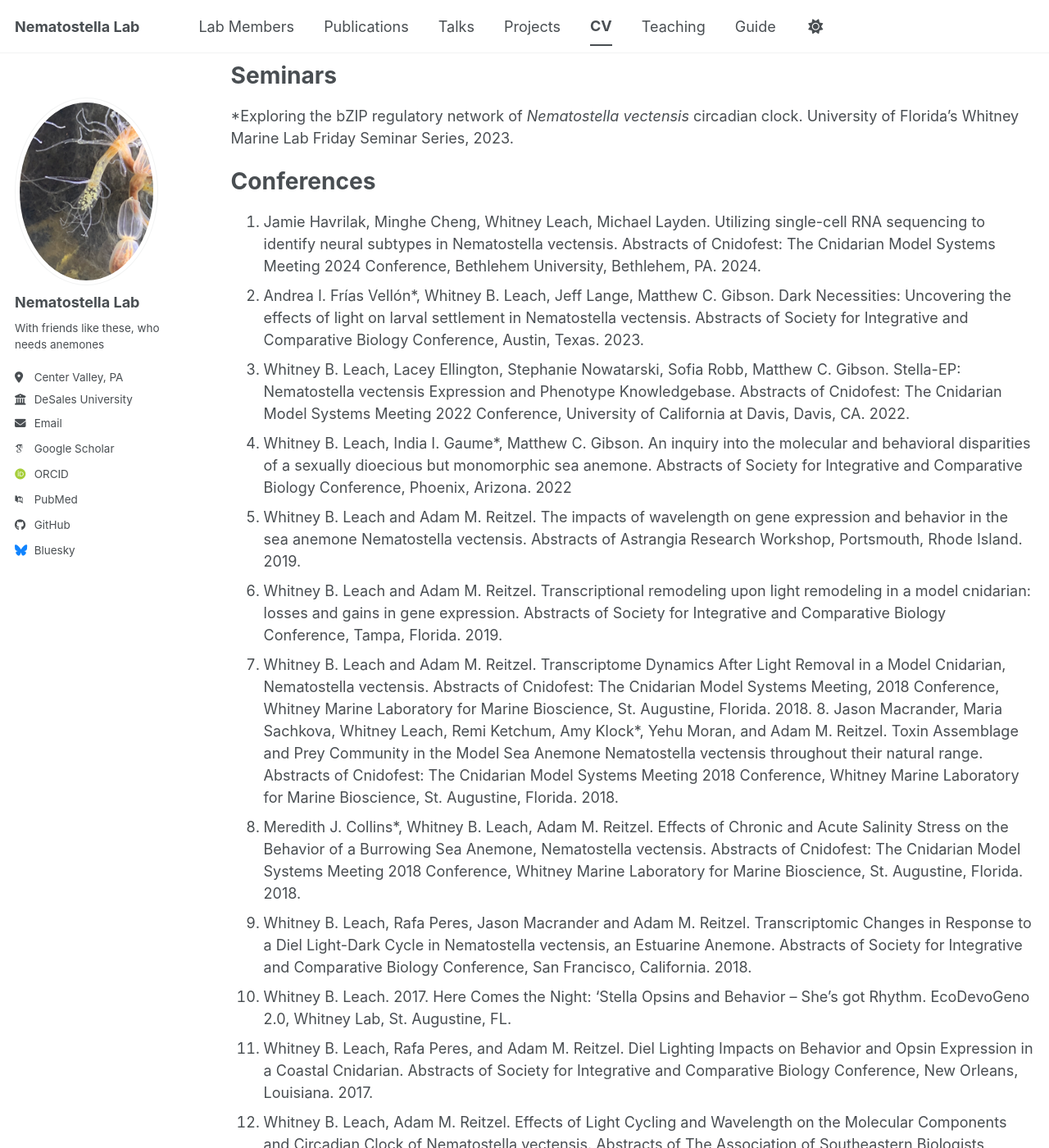
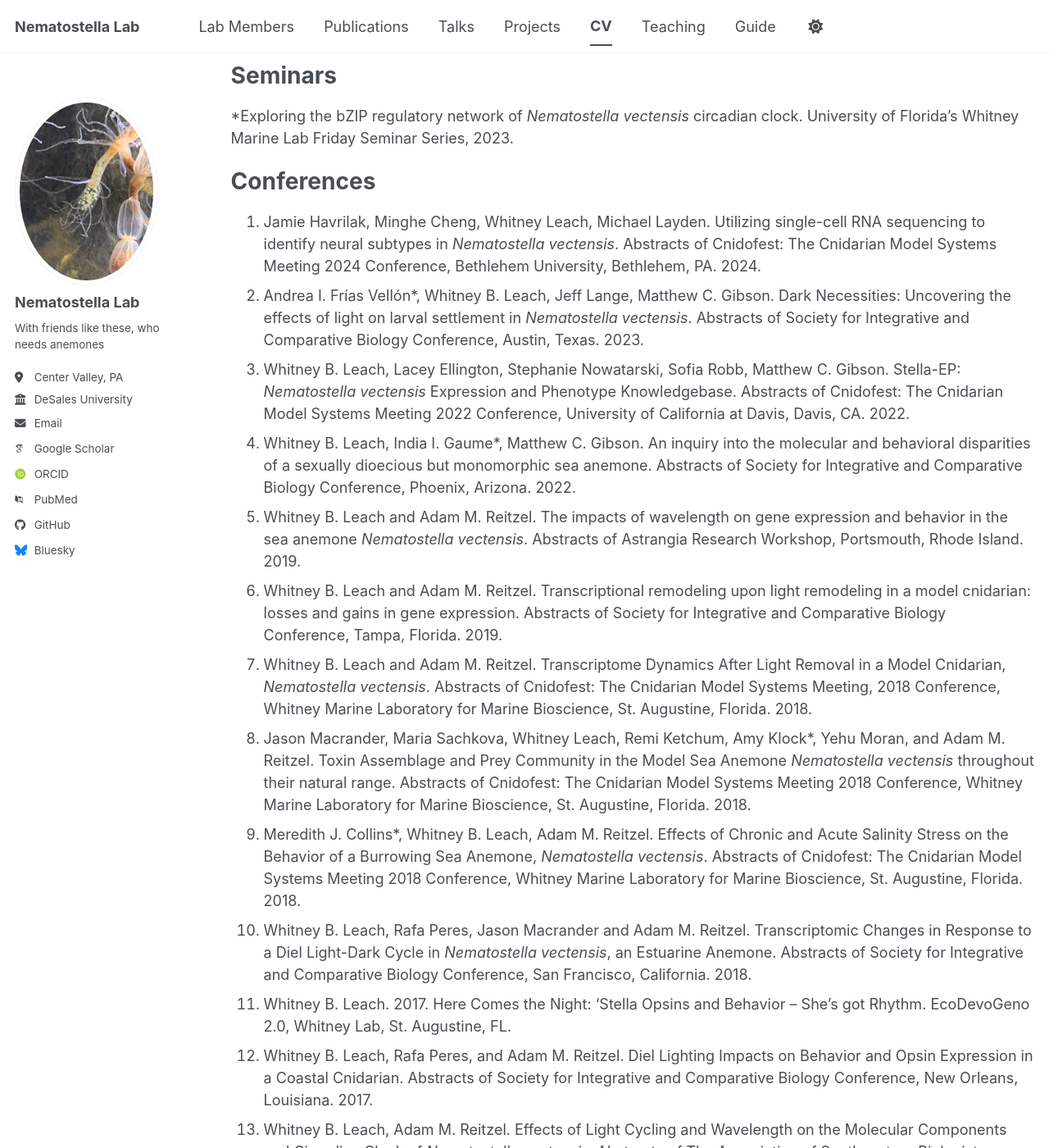
Before and after one commit to nematostellalab/nematostellalab.github.io, a Jekyll site: the page built from _pages/cv.md, in a window 1280 px wide and 1400 px high, scrolled down 1813 px. Shown: the whole window at 82% size. Built offline with Jekyll 4.4.1, drawn with Linux system fonts in a browser that asks for light colours; some web fonts are replaced; a script bundle is joined from its source files by our own code; library files that are not in the unit come from our copies; some of the changed text lies outside the part shown.

Commit message:
Update cv.md

```diff
--- a/_pages/cv.md
+++ b/_pages/cv.md
@@ -34,7 +34,7 @@ Skills
 
 Publications
 ======
-  1.	Havrilak J.A., Cheng, M.H., Al-Shaer, L., Leach, W.B., Yagodich, M., Faltine-Gonzalez, D., Layden, M.J. NvashA function reveals temporal differences in neural subtype generation in cnidarians. bioRxiv 2025.05.12.653478: doi: https://doi.org/10.1101/2025.05.12.653478
+1.	Havrilak J.A., Cheng, M.H., Al-Shaer, L., Leach, W.B., Yagodich, M., Faltine-Gonzalez, D., Layden, M.J. NvashA function reveals temporal differences in neural subtype generation in cnidarians. bioRxiv 2025.05.12.653478: doi: https://doi.org/10.1101/2025.05.12.653478
 2.	Leach, W.B., Babonis, L., Juliano, C.E., Nakanishi N., Schnitzler, C.E., Steinmetz, P.R., Layden, M.L. Discoveries and innovations in cnidarian biology at Cnidofest 2024. EvoDevo. 2025 Jun 16; 16(1). DOI: 10.1186/s13227-025-00247-5 https://doi.org/10.1186/s13227-025-00247-5
 3.	Ketchum, R.N., Smith, E.G., Toledo, L.M., Leach, W.B., Padillo-Anthemides, N., Baxevanis, A.D., Reitzel, A.M., Ryan, J.F. Divergence in the Pelagic Zone: Genomic Signatures of Speciation and Adaptation in the Ctenophore Mnemiopsis. bioRxiv 2024.10.10.617593; doi: https://doi.org/10.1101/2024.10.10.617593
 4.	Al-Shaer, L., Leach, W.B., Baban, N., Yagodich*, M., Gibson, M.C., Layden, M.J. 2023. Environmental and molecular regulation of asexual reproduction in the sea anemone Nematostella vectensis. R. Soc. Open Sci.10230152. https://doi.org/10.1098/rsos.230152
@@ -53,18 +53,19 @@ Seminars
 
 Conferences
 ======
-1.	Jamie Havrilak, Minghe Cheng, Whitney Leach, Michael Layden. Utilizing single-cell RNA sequencing to identify neural subtypes in Nematostella vectensis.  Abstracts of Cnidofest: The Cnidarian Model Systems Meeting 2024 Conference, Bethlehem University, Bethlehem, PA. 2024.
-2.	Andrea I. Frías Vellón*, Whitney B. Leach, Jeff Lange, Matthew C. Gibson. Dark Necessities: Uncovering the effects of light on larval settlement in Nematostella vectensis. Abstracts of Society for Integrative and Comparative Biology Conference, Austin, Texas. 2023.
-3.	Whitney B. Leach, Lacey Ellington, Stephanie Nowatarski, Sofia Robb, Matthew C. Gibson. Stella-EP: Nematostella vectensis Expression and Phenotype Knowledgebase. Abstracts of Cnidofest: The Cnidarian Model Systems Meeting 2022 Conference, University of California at Davis, Davis, CA. 2022.
-4.	Whitney B. Leach, India I. Gaume*, Matthew C. Gibson. An inquiry into the molecular and behavioral disparities of a sexually dioecious but monomorphic sea anemone. Abstracts of Society for Integrative and Comparative Biology Conference, Phoenix, Arizona. 2022
-5.	Whitney B. Leach and Adam M. Reitzel. The impacts of wavelength on gene expression and behavior in the sea anemone Nematostella vectensis. Abstracts of Astrangia Research Workshop, Portsmouth, Rhode Island. 2019.
+1.	Jamie Havrilak, Minghe Cheng, Whitney Leach, Michael Layden. Utilizing single-cell RNA sequencing to identify neural subtypes in _Nematostella vectensis_.  Abstracts of Cnidofest: The Cnidarian Model Systems Meeting 2024 Conference, Bethlehem University, Bethlehem, PA. 2024.
+2.	Andrea I. Frías Vellón*, Whitney B. Leach, Jeff Lange, Matthew C. Gibson. Dark Necessities: Uncovering the effects of light on larval settlement in _Nematostella vectensis_. Abstracts of Society for Integrative and Comparative Biology Conference, Austin, Texas. 2023.
+3.	Whitney B. Leach, Lacey Ellington, Stephanie Nowatarski, Sofia Robb, Matthew C. Gibson. Stella-EP: _Nematostella vectensis_ Expression and Phenotype Knowledgebase. Abstracts of Cnidofest: The Cnidarian Model Systems Meeting 2022 Conference, University of California at Davis, Davis, CA. 2022.
+4.	Whitney B. Leach, India I. Gaume*, Matthew C. Gibson. An inquiry into the molecular and behavioral disparities of a sexually dioecious but monomorphic sea anemone. Abstracts of Society for Integrative and Comparative Biology Conference, Phoenix, Arizona. 2022.
+5.	Whitney B. Leach and Adam M. Reitzel. The impacts of wavelength on gene expression and behavior in the sea anemone _Nematostella vectensis_. Abstracts of Astrangia Research Workshop, Portsmouth, Rhode Island. 2019.
 6.	Whitney B. Leach and Adam M. Reitzel. Transcriptional remodeling upon light remodeling in a model cnidarian: losses and gains in gene expression. Abstracts of Society for Integrative and Comparative Biology Conference, Tampa, Florida. 2019.
-7.	Whitney B. Leach and Adam M. Reitzel. Transcriptome Dynamics After Light Removal in a Model Cnidarian, Nematostella vectensis. Abstracts of Cnidofest: The Cnidarian Model Systems Meeting, 2018 Conference, Whitney Marine Laboratory for Marine Bioscience, St. Augustine, Florida. 2018. 8.	Jason Macrander, Maria Sachkova, Whitney Leach, Remi Ketchum, Amy Klock*, Yehu Moran, and Adam M. Reitzel. Toxin Assemblage and Prey Community in the Model Sea Anemone Nematostella vectensis throughout their natural range. Abstracts of Cnidofest: The Cnidarian Model Systems Meeting 2018 Conference, Whitney Marine Laboratory for Marine Bioscience, St. Augustine, Florida. 2018.
-9.	Meredith J. Collins*, Whitney B. Leach, Adam M. Reitzel. Effects of Chronic and Acute Salinity Stress on the Behavior of a Burrowing Sea Anemone, Nematostella vectensis. Abstracts of Cnidofest: The Cnidarian Model Systems Meeting 2018 Conference, Whitney Marine Laboratory for Marine Bioscience, St. Augustine, Florida. 2018.
-10.	Whitney B. Leach, Rafa Peres, Jason Macrander and Adam M. Reitzel. Transcriptomic Changes in Response to a Diel Light-Dark Cycle in Nematostella vectensis, an Estuarine Anemone. Abstracts of Society for Integrative and Comparative Biology Conference, San Francisco, California. 2018.
+7.	Whitney B. Leach and Adam M. Reitzel. Transcriptome Dynamics After Light Removal in a Model Cnidarian, _Nematostella vectensis_. Abstracts of Cnidofest: The Cnidarian Model Systems Meeting, 2018 Conference, Whitney Marine Laboratory for Marine Bioscience, St. Augustine, Florida. 2018.
+8.	Jason Macrander, Maria Sachkova, Whitney Leach, Remi Ketchum, Amy Klock*, Yehu Moran, and Adam M. Reitzel. Toxin Assemblage and Prey Community in the Model Sea Anemone _Nematostella vectensis_ throughout their natural range. Abstracts of Cnidofest: The Cnidarian Model Systems Meeting 2018 Conference, Whitney Marine Laboratory for Marine Bioscience, St. Augustine, Florida. 2018.
+9.	Meredith J. Collins*, Whitney B. Leach, Adam M. Reitzel. Effects of Chronic and Acute Salinity Stress on the Behavior of a Burrowing Sea Anemone, _Nematostella vectensis_. Abstracts of Cnidofest: The Cnidarian Model Systems Meeting 2018 Conference, Whitney Marine Laboratory for Marine Bioscience, St. Augustine, Florida. 2018.
+10.	Whitney B. Leach, Rafa Peres, Jason Macrander and Adam M. Reitzel. Transcriptomic Changes in Response to a Diel Light-Dark Cycle in _Nematostella vectensis_, an Estuarine Anemone. Abstracts of Society for Integrative and Comparative Biology Conference, San Francisco, California. 2018.
 11.	Whitney B. Leach. 2017. Here Comes the Night: ‘Stella Opsins and Behavior – She’s got Rhythm. EcoDevoGeno 2.0, Whitney Lab, St. Augustine, FL.
 12.	Whitney B. Leach, Rafa Peres, and Adam M. Reitzel. Diel Lighting Impacts on Behavior and Opsin Expression in a Coastal Cnidarian. Abstracts of Society for Integrative and Comparative Biology Conference, New Orleans, Louisiana. 2017.
-13.	Whitney B. Leach, Adam M. Reitzel. Effects of Light Cycling and Wavelength on the Molecular Components and Circadian Clock of Nematostella vectensis. Abstracts of The Association of Southeastern Biologists Conference, Concord, North Carolina. 2016.
+13.	Whitney B. Leach, Adam M. Reitzel. Effects of Light Cycling and Wavelength on the Molecular Components and Circadian Clock of _Nematostella vectensis_. Abstracts of The Association of Southeastern Biologists Conference, Concord, North Carolina. 2016.
 14.	Whitney B. Leach, Adam M. Reitzel. Effects of Light Cycling and Wavelength on Gene Expression and Behavior in a Model Cnidarian. Abstracts of UNCC Graduate Research Symposium. 2016.
 15.	Whitney B. Leach. LEDs and Anemones: Party All Night Long. EcoDevoGeno, University of North Carolina at Charlotte, Charlotte, NC. 2016.
 
```
